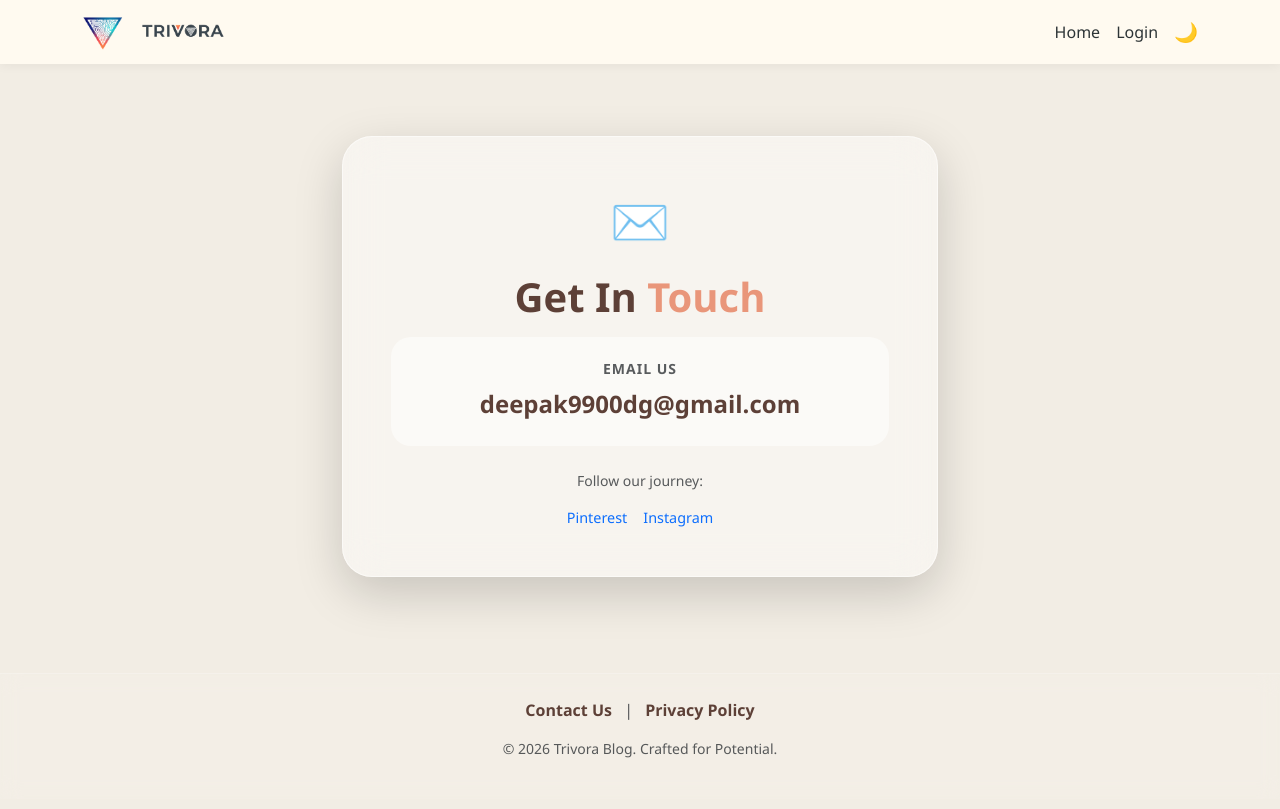
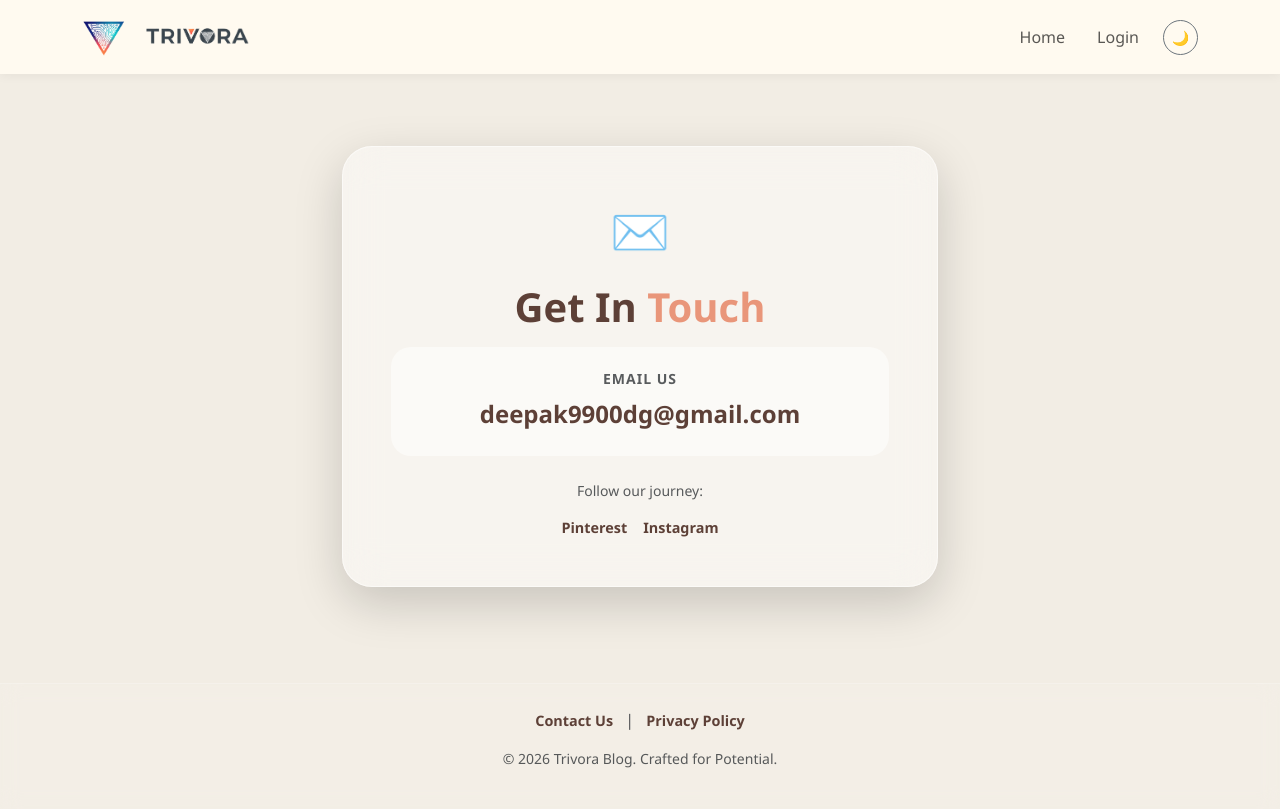
Before and after one commit to deepak9900dg/TRIVORA, a Flask app: page /contact in a window 1280 px wide. Before the commit the page ends 758 px from the top, so only its background shows below. Run offline with Flask 3, Linux system fonts and the light colour scheme.

Commit message:
Update base.html

```diff
--- a/templates/base.html
+++ b/templates/base.html
@@ -1,5 +1,5 @@
 <!DOCTYPE html>
-<html lang="hi">
+<html lang="en">
 <head>
     <script async src="https://www.googletagmanager.com/gtag/js?id=G-1G407RQJTJ"></script>
     <script>
@@ -34,108 +34,148 @@
     <link href="https://cdn.jsdelivr.net/npm/bootstrap@5.3.0/dist/css/bootstrap.min.css" rel="stylesheet">
 
     <style>
-        body { background-color: #f2ede4; font-family: 'Segoe UI', Tahoma, sans-serif; transition: 0.3s; overflow-x: hidden; top: 0 !important; }
-        .navbar { background-color: #fffaf0 !important; box-shadow: 0 2px 10px rgba(0,0,0,0.05); padding: 8px 0; }
-        .navbar-brand { display: flex; align-items: center; font-family: 'Montserrat', sans-serif; font-weight: 800; color: #2d3436 !important; text-decoration: none; }
+        body {
+            background-color: #f2ede4; /* Creamy White background */
+            font-family: 'Segoe UI', Tahoma, Geneva, Verdana, sans-serif;
+            transition: 0.3s;
+        }
 
-        /* FULL PAGE POST (Margins zero karne ke liye) */
-        .full-page-post { width: 100vw !important; margin-left: calc(-50vw + 50%); padding: 0 !important; overflow: hidden; }
+        /* Navbar with Cream Color */
+        .navbar {
+            background-color: #fffaf0 !important; /* Soft Creamy Header */
+            box-shadow: 0 2px 10px rgba(0,0,0,0.05);
+            padding: 12px 0;
+        }
 
-        /* FANCY COMPACT TRANSLATE BUTTON (Fancy Circle) */
-        #google_translate_element { display: inline-block; vertical-align: middle; margin-right: 10px; }
-        .goog-te-gadget-simple {
-            background-color: #ff8a65 !important;
-            border: none !important;
-            padding: 5px !important;
-            border-radius: 50% !important;
-            width: 32px !important;
-            height: 32px !important;
-            display: flex !important;
+        .navbar-brand {
+            display: flex;
             align-items: center;
-            justify-content: center;
-            cursor: pointer;
-            box-shadow: 0 2px 4px rgba(0,0,0,0.1);
+            font-family: 'Montserrat', sans-serif;
+            font-weight: 800;
+            letter-spacing: 1px;
+            color: #2d3436 !important;
+            text-decoration: none;
         }
-        .goog-te-gadget-simple img, .goog-te-menu-value span, .goog-te-gadget-icon { display: none !important; }
-        .goog-te-gadget-simple::before { content: '文'; color: white; font-weight: bold; font-size: 13px; }
-        .goog-te-banner-frame { display: none !important; }
 
-        /* Dark Mode fixes */
-        body.dark-mode { background-color: #121212; color: #ffffff; }
-        body.dark-mode .navbar { background-color: #1e1e1e !important; border-bottom: 1px solid #333; }
-        body.dark-mode .navbar-brand { color: #ffffff !important; }
+        /* Logo Styling */
+        .brand-logo {
+            height: 40px;
+            width: auto;
+            margin-right: 12px;
+        }
 
-        .nav-link { color: #2d3436 !important; }
-        body.dark-mode .nav-link { color: white !important; }
+        .card {
+            border: none;
+            border-radius: 12px;
+            box-shadow: 0 4px 12px rgba(0,0,0,0.05);
+            margin-bottom: 25px;
+            background-color: white;
+        }
+
+        .btn-aesthetic {
+            background-color: #ff8a65;
+            color: white;
+            border: none;
+            padding: 8px 20px;
+            border-radius: 6px;
+            transition: 0.3s;
+        }
+
+        .btn-aesthetic:hover {
+            background-color: #e57373;
+            transform: translateY(-2px);
+        }
+
+        /* Simple Dark Mode */
+        body.dark-mode {
+            background-color: #121212;
+            color: #ffffff;
+        }
+        body.dark-mode .navbar {
+            background-color: #1e1e1e !important;
+            border-bottom: 1px solid #333;
+        }
+        body.dark-mode .navbar-brand {
+            color: #ffffff !important;
+        }
+        body.dark-mode .card {
+            background-color: #1e1e1e;
+            color: white;
+            border: 1px solid #333;
+        }
     </style>
 </head>
 <body>
 
 <nav class="navbar navbar-expand-lg sticky-top mb-4">
     <div class="container">
-        <a class="navbar-brand notranslate" href="{{ url_for('home') }}">
-            <img src="{{ url_for('static', filename='logo.png') }}" alt="Trivora Logo" style="height: 38px; width: auto;">
-            <img src="{{ url_for('static', filename='text.png') }}" alt="TRIVORA" style="height: 20px; width: auto; margin-left: 10px;" class="d-none d-sm-block">
+        <a class="navbar-brand" href="{{ url_for('home') }}">
+            <img src="{{ url_for('static', filename='logo.png') }}"
+                 alt="Trivora Logo"
+                 style="height: 40px; width: auto;">
+
+            <img src="{{ url_for('static', filename='text.png') }}"
+                 alt="TRIVORA"
+                 style="height: 25px; width: auto; margin-left: 10px;">
         </a>
 
         <button class="navbar-toggler" type="button" data-bs-toggle="collapse" data-bs-target="#navbarNav">
-            <span class="navbar-toggler-icon" style="width: 18px; height: 18px;"></span>
+            <span class="navbar-toggler-icon"></span>
         </button>
 
         <div class="collapse navbar-collapse" id="navbarNav">
             <div class="navbar-nav ms-auto align-items-center">
-
-                <div id="google_translate_element"></div>
-
-                <a class="nav-link px-2 fw-medium" href="{{ url_for('home') }}">Home</a>
+                <a class="nav-link px-3 fw-medium" href="{{ url_for('home') }}">Home</a>
                 {% if session.get('user') %}
-                    <a class="nav-link px-2 fw-medium" href="{{ url_for('upload') }}">Create</a>
-                    <a class="nav-link px-2 fw-medium text-danger" href="{{ url_for('logout') }}">Logout</a>
+                    <a class="nav-link px-3 fw-medium" href="{{ url_for('upload') }}">Create</a>
+                    <a class="nav-link px-3 fw-medium text-danger" href="{{ url_for('logout') }}">Logout</a>
                 {% else %}
-                    <a class="nav-link px-2 fw-medium" href="{{ url_for('login') }}">Login</a>
+                    <a class="nav-link px-3 fw-medium" href="{{ url_for('login') }}">Login</a>
                 {% endif %}
-
-                <button id="darkModeToggle" class="btn btn-sm p-0 ms-2" style="font-size: 1.2rem; border:none; background:none;">🌙</button>
+                <button id="darkModeToggle" class="btn btn-sm btn-outline-secondary ms-2" style="border-radius: 50%; width: 35px; height: 35px; padding: 0;">🌙</button>
             </div>
         </div>
     </div>
 </nav>
 
-{% block post_layout %}
 <div class="container">
-{% endblock %}
     {% block content %}{% endblock %}
 </div>
 
 <footer class="mt-5 py-4" style="background: rgba(255, 255, 255, 0.1); backdrop-filter: blur(10px); border-top: 1px solid rgba(255, 255, 255, 0.2);">
     <div class="container text-center">
         <div class="footer-links mb-3">
-            <a href="{{ url_for('contact') }}" class="footer-link" style="color: #5d4037; text-decoration: none; font-weight: 600;">Contact Us</a>
+            <a href="{{ url_for('contact') }}" class="footer-link">Contact Us</a>
             <span class="mx-2 text-muted">|</span>
-            <a href="{{ url_for('privacy') }}" class="footer-link" style="color: #5d4037; text-decoration: none; font-weight: 600;">Privacy Policy</a>
+            <a href="{{ url_for('privacy') }}" class="footer-link">Privacy Policy</a>
         </div>
         <p class="text-muted small">© 2026 Trivora Blog. Crafted for Potential.</p>
     </div>
 </footer>
 
+<style>
+    .footer-link {
+        color: #5d4037;
+        text-decoration: none;
+        font-weight: 600;
+        transition: 0.3s;
+        font-size: 0.9rem;
+    }
+    .footer-link:hover {
+        color: #e9967a;
+    }
+</style>
+
 <script src="https://cdn.jsdelivr.net/npm/bootstrap@5.3.0/dist/js/bootstrap.bundle.min.js"></script>
-
-<script type="text/javascript">
-function googleTranslateElementInit() {
-  new google.translate.TranslateElement({
-    pageLanguage: 'hi',
-    includedLanguages: 'hi,en',
-    layout: google.translate.TranslateElement.InlineLayout.SIMPLE
-  }, 'google_translate_element');
-}
-</script>
-<script type="text/javascript" src="//translate.google.com/translate_a/element.js?cb=googleTranslateElementInit"></script>
-
 <script>
     const toggleBtn = document.getElementById('darkModeToggle');
     toggleBtn.addEventListener('click', () => {
         document.body.classList.toggle('dark-mode');
-        toggleBtn.innerText = document.body.classList.contains('dark-mode') ? '☀️' : '🌙';
+        if (document.body.classList.contains('dark-mode')) {
+            toggleBtn.innerText = '☀️';
+        } else {
+            toggleBtn.innerText = '🌙';
+        }
     });
 </script>
 </body>
```
